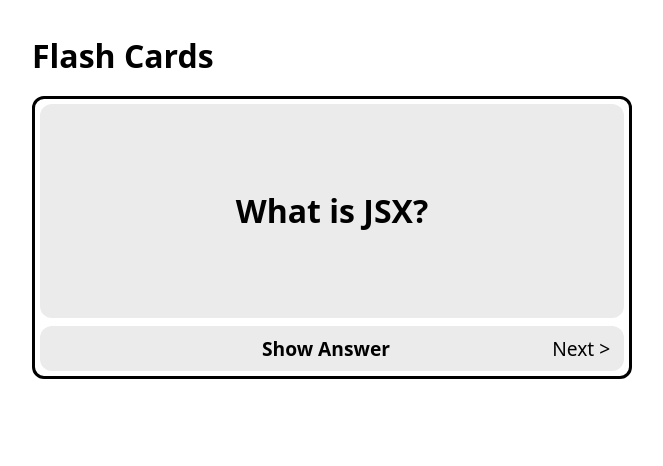
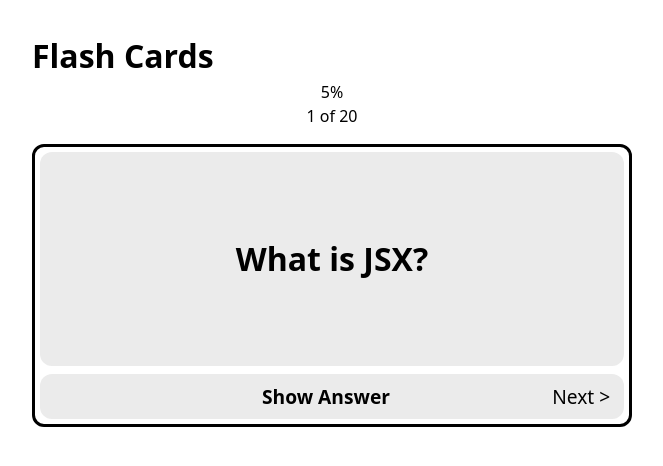
Before and after one commit to massivenobody/react-flashcards, a React (Vite) app: page / in a window 1280 px wide. Shown: the top 466 px of the page, without its empty margins (308-971 px from the left). Built offline with nearby package versions, Linux system fonts and the light colour scheme.

Commit message:
feat: implement progress tracking
- Add progress calculation to ProgressBar component
- Pass current card and total count from App
- Display progress percentage and card count
- Add progress bar visualization

```diff
--- a/src/App.tsx
+++ b/src/App.tsx
@@ -24,7 +24,10 @@ function App() {
   return (
     <div className='app'>
       <h1>Flash Cards</h1>
-      <ProgressBar />
+      <ProgressBar
+        current={currentCard + 1}
+        total={cards.length}
+      />
       <FlashCard
         key={cards[currentCard].id}
         card={cards[currentCard]}
--- a/src/components/ProgressBar.tsx
+++ b/src/components/ProgressBar.tsx
@@ -1,6 +1,18 @@
-function ProgressBar() {
+function ProgressBar({ current, total }: { current: number, total: number}) {
+  const progress = (current / total) * 100;
+
   return (
-    <div>
+    <div className="progress-bar-container">
+      <div className="progress-bar">
+        <div
+          className="progress-bar-fill"
+          style={{ width: `${progress}%` }}
+        ></div>
+        <span className="progress-percentage">{progress}%</span>
+      </div>
+      <div className="progress-bar-label">
+        {current} of {total}
+      </div>
     </div>
   )
 }
```
